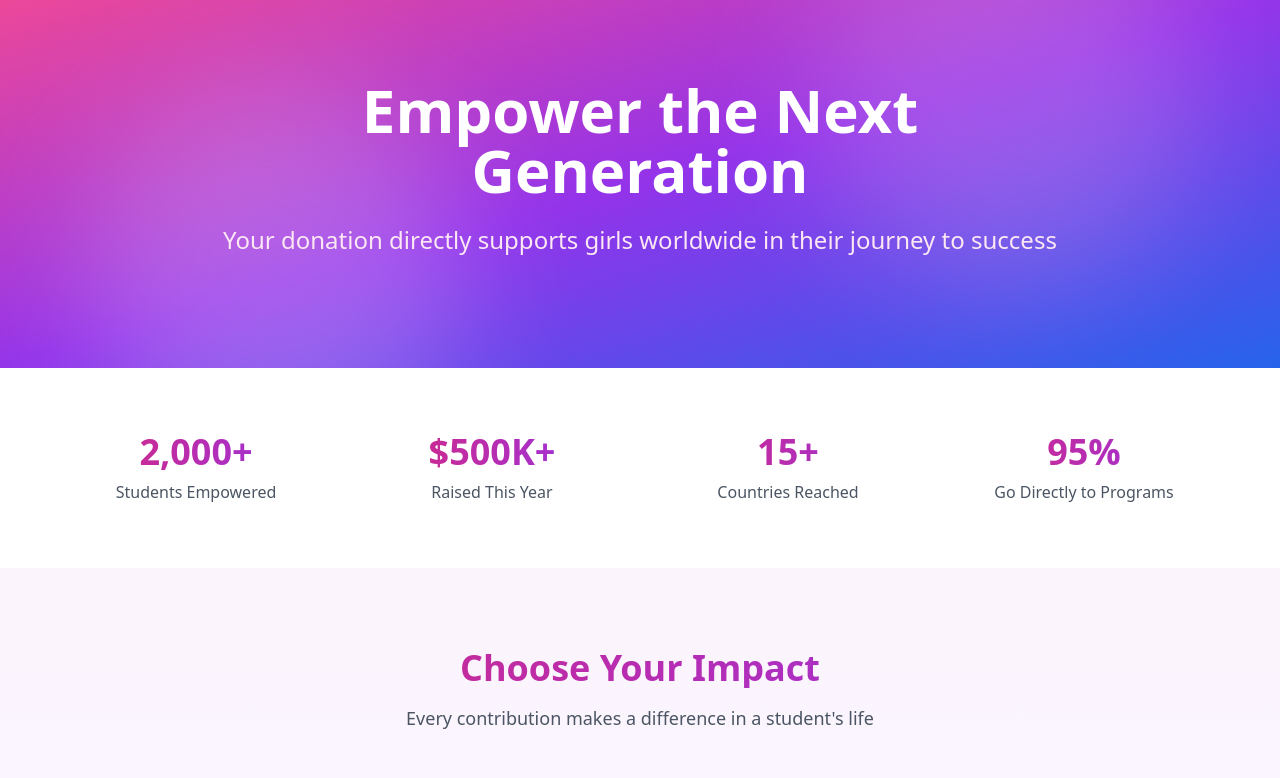
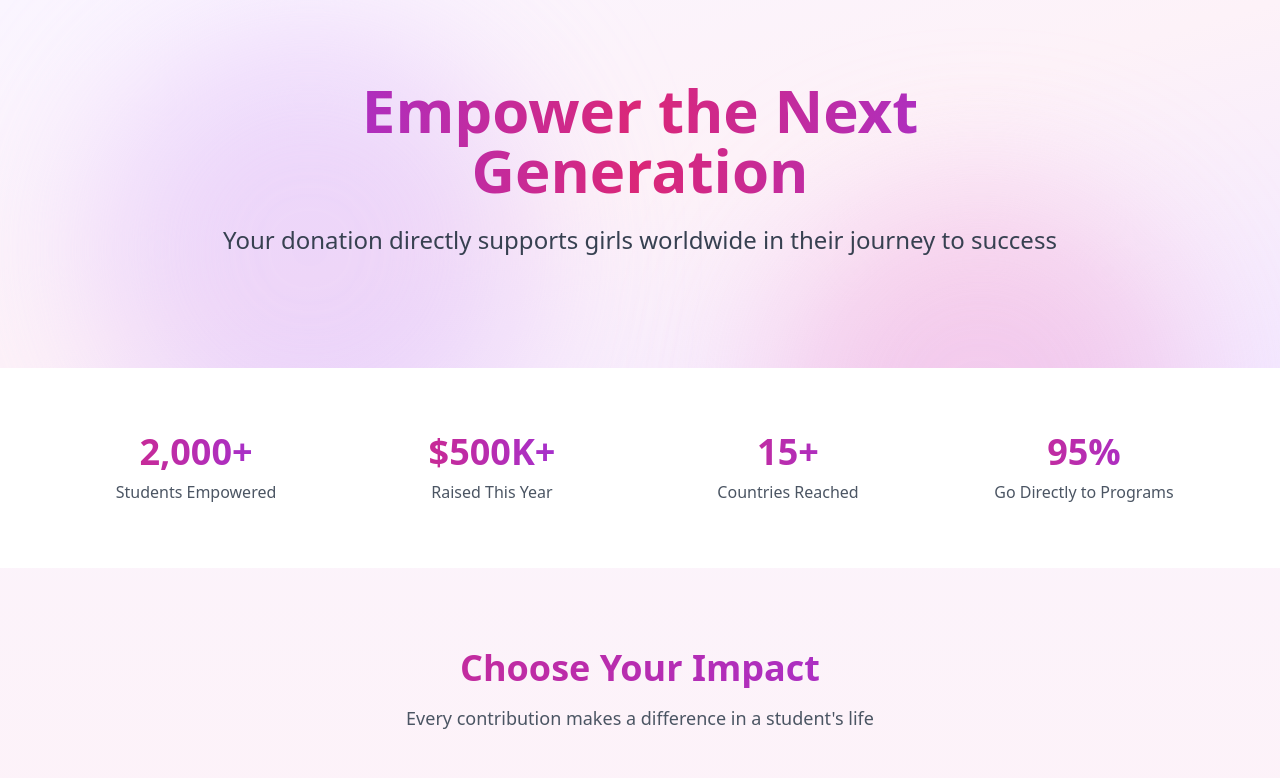
Before and after one commit to angelztang/internationalgirlsacademy, a Next.js app in the folder frontend/: page /donations in a window 1280 px wide. Shown: the top 778 px of the page. Built offline with nearby package versions, Linux system fonts and the light colour scheme.

Commit message:
made bg logo transparent and donations page optimizations

```diff
--- a/frontend/src/app/donations/page.tsx
+++ b/frontend/src/app/donations/page.tsx
@@ -41,12 +41,28 @@ export default function DonationPage() {
   const [selectedTier, setSelectedTier] = useState<number | null>(null);
 
   return (
-    <div className="min-h-screen bg-gradient-to-b from-pink-50 via-purple-50 to-blue-50">
+    <div className="min-h-screen bg-gradient-to-b from-purple-50 via-pink-50 to-purple-100">
       {/* Hero Section */}
-      <section className="relative py-20 px-6 bg-gradient-to-br from-pink-500 via-purple-600 to-blue-600 text-white overflow-hidden">
-        <div className="absolute inset-0 opacity-20">
-          <div className="absolute top-20 left-20 w-96 h-96 bg-white rounded-full blur-3xl" />
-          <div className="absolute bottom-20 right-20 w-96 h-96 bg-pink-200 rounded-full blur-3xl" />
+      <section className="relative py-20 px-6 bg-gradient-to-br from-purple-50 via-pink-50 to-purple-100 overflow-hidden">
+        <div className="absolute inset-0 overflow-hidden">
+          <motion.div
+            animate={{
+              scale: [1, 1.2, 1],
+              x: [0, 50, 0],
+              y: [0, -30, 0],
+            }}
+            transition={{ duration: 20, repeat: Infinity }}
+            className="absolute top-20 left-20 w-96 h-96 bg-purple-200 rounded-full mix-blend-multiply filter blur-3xl opacity-70"
+          />
+          <motion.div
+            animate={{
+              scale: [1, 1.1, 1],
+              x: [0, -30, 0],
+              y: [0, 50, 0],
+            }}
+            transition={{ duration: 15, repeat: Infinity }}
+            className="absolute top-40 right-20 w-96 h-96 bg-pink-200 rounded-full mix-blend-multiply filter blur-3xl opacity-70"
+          />
         </div>
 
         <div className="max-w-4xl mx-auto text-center relative z-10">
@@ -55,10 +71,10 @@ export default function DonationPage() {
             animate={{ opacity: 1, y: 0 }}
             transition={{ duration: 0.8 }}
           >
-            <h1 className="text-5xl md:text-6xl font-bold mb-6">
+            <h1 className="text-5xl md:text-6xl font-bold mb-6 bg-gradient-to-r from-purple-600 via-pink-600 to-purple-600 bg-clip-text text-transparent">
               Empower the Next Generation
             </h1>
-            <p className="text-xl md:text-2xl text-pink-100 mb-8">
+            <p className="text-xl md:text-2xl text-gray-700 mb-8">
               Your donation directly supports girls worldwide in their journey to success
             </p>
           </motion.div>
--- a/frontend/src/components/LandingPage/CTAButtons.tsx
+++ b/frontend/src/components/LandingPage/CTAButtons.tsx
@@ -44,7 +44,7 @@ export function CTAButtons({ onSelectPath }: CTAButtonsProps) {
                 </svg>
               </div>
             </div>
-          </button>
+          </button>a
 
           {/* Volunteer Button */}
           <button
--- a/frontend/src/components/LandingPage/Navbar.tsx
+++ b/frontend/src/components/LandingPage/Navbar.tsx
@@ -37,6 +37,7 @@ export default function Navbar() {
               width={50}
               height={50}
               className="object-contain"
+              style={{ backgroundColor: 'transparent'}}
             />
             <span className={`font-bold text-xl transition-colors ${
               isScrolled ? "text-gray-900" : "text-gray-900"
```
Also changed, not shown: frontend/public/nonprofit-logo.png.
